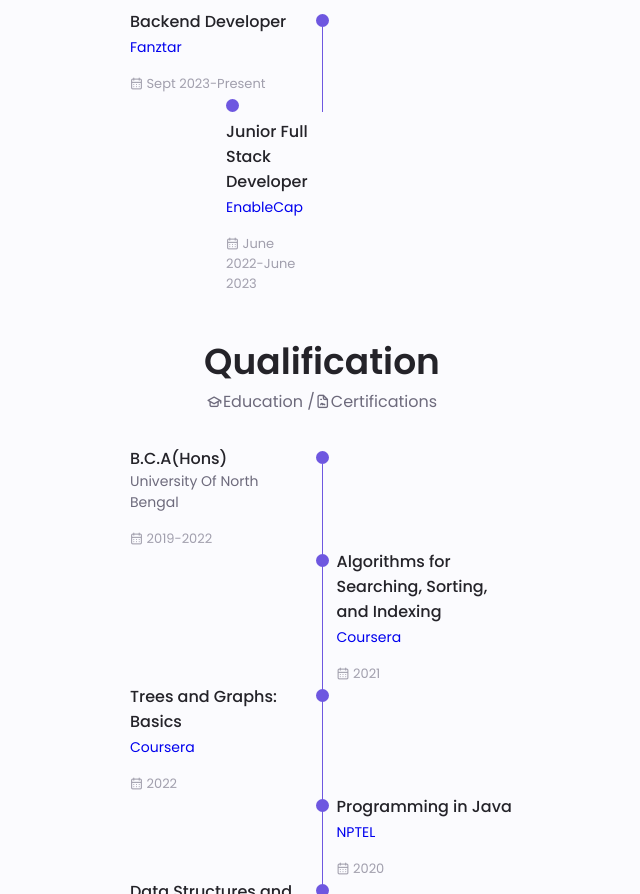
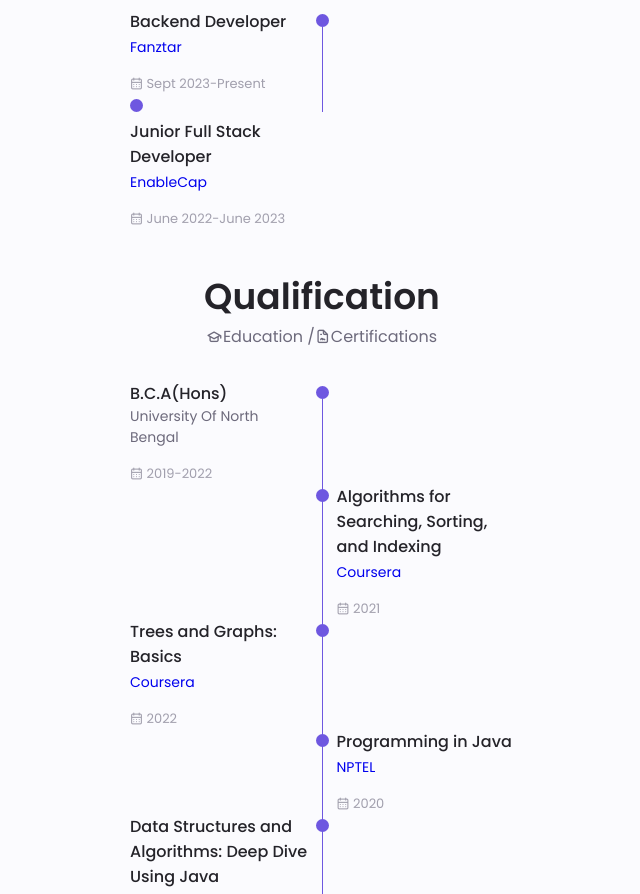
Before and after one commit to Ritesh7766/Ritesh7766.github.io, a plain HTML site: page index.html in a window 1280 px wide. Shown: the part 1805-2699 px from the top of the page, without its empty margins (318-958 px from the left). Drawn offline with nearby package versions, Linux system fonts and the light colour scheme.

Commit message:
Update index.html

```diff
--- a/index.html
+++ b/index.html
@@ -385,9 +385,7 @@
               </div>
 
           </div>
-        </div>
 
-        <div class="qualification__sections">
           <div class="qualification__content qualification__active" data-content id="education">
 
             <div>
@@ -406,9 +404,10 @@
               </div>
 
           </div>
-        </div>
 
       </div>
+
+
 
     </section>
 
```
